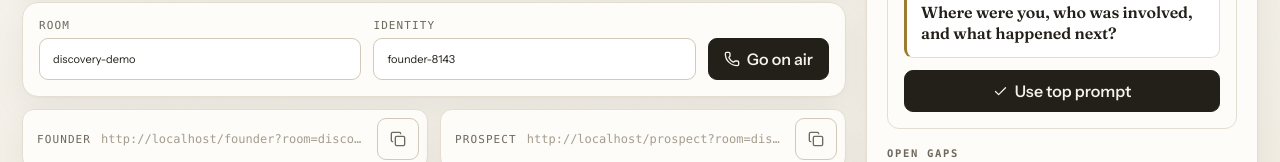
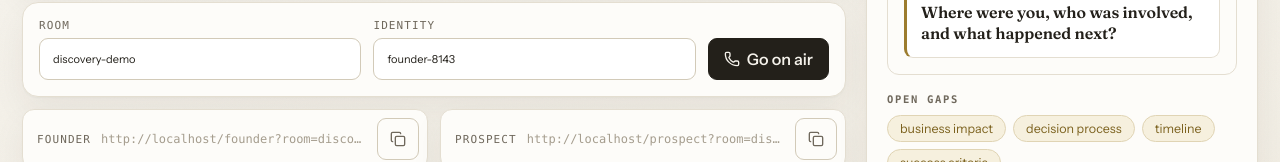
Before and after one commit to stepandel/ycmoss, a React (Vite) app: page /founder in a window 1280 px wide. Shown: the part 564-726 px from the top of the page. Built offline with nearby package versions, Linux system fonts and the light colour scheme; no server answers; a web font is replaced by a local one.

Commit message:
Remove top prompt action

```diff
--- a/src/App.tsx
+++ b/src/App.tsx
@@ -694,10 +694,6 @@ export function App() {
                   </article>
                 ))}
               </div>
-              <button className="primary-button">
-                <Check size={15} />
-                Use top prompt
-              </button>
             </section>
           ) : (
             <section className="copilot-card quiet">
```
